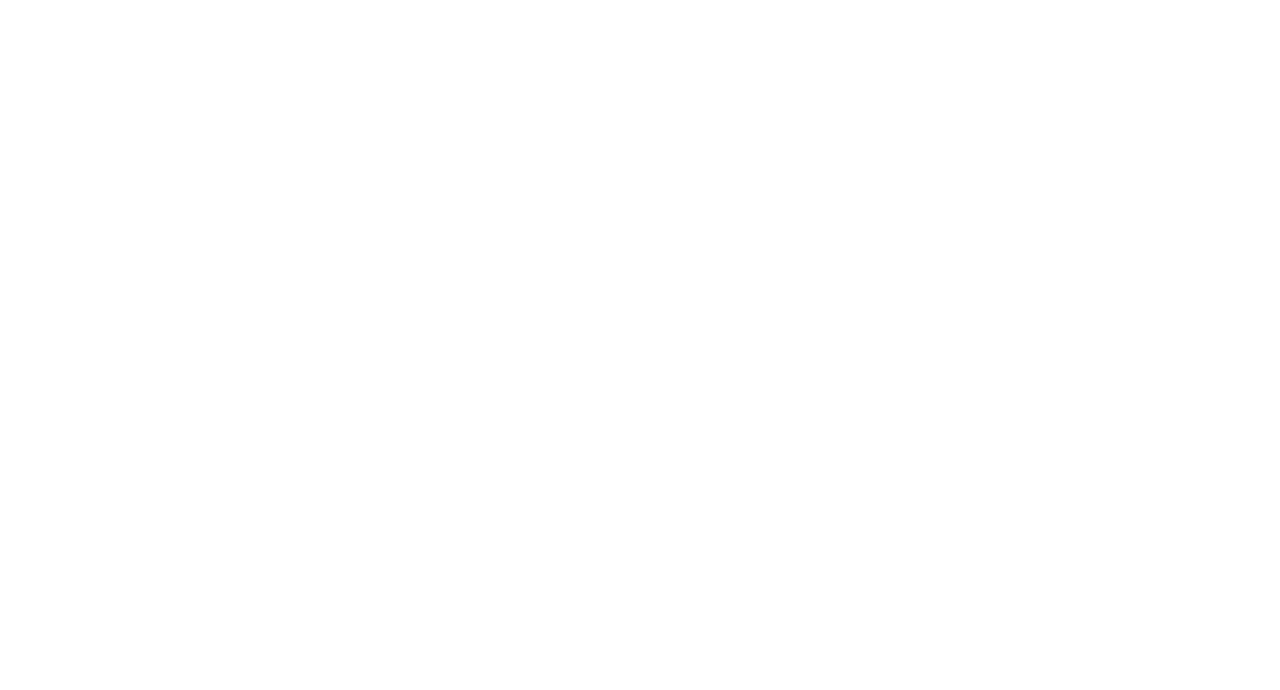
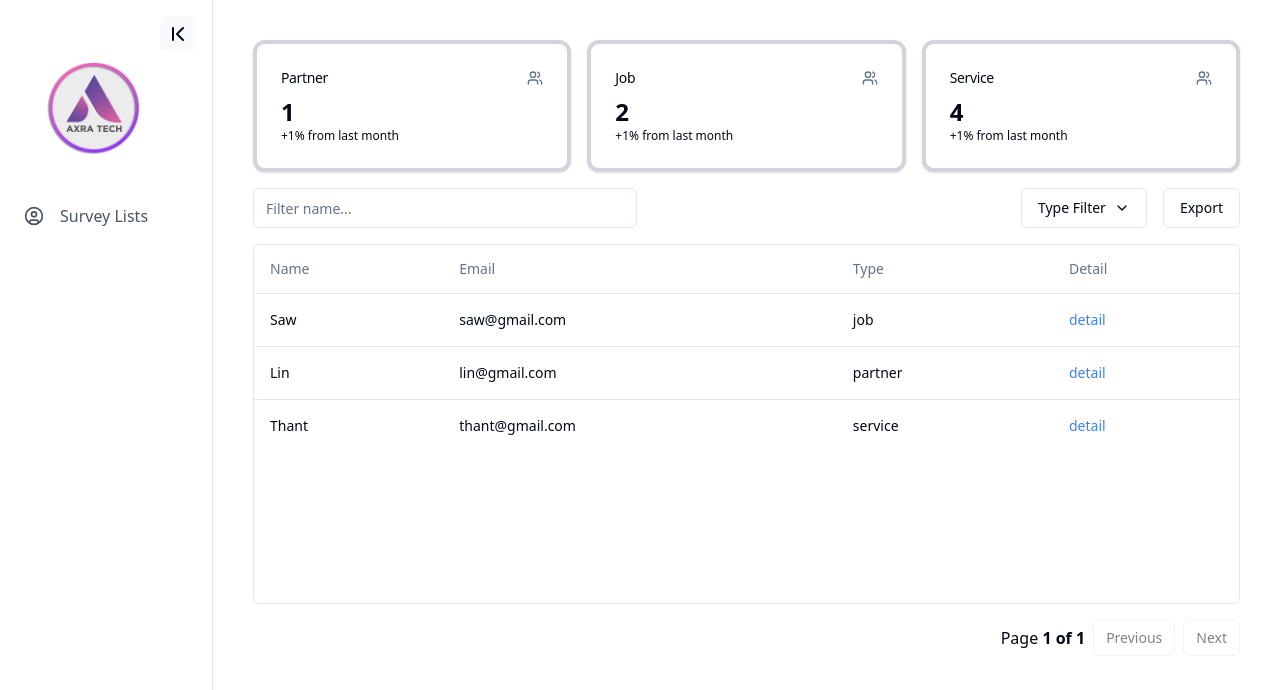
Before and after one commit to SawLinThant/AXRA-survey-website, a React (Vite) app: page / in a window 1280 px wide. Before the commit this address had no page. Shown: the top 690 px of the page. Built offline with nearby package versions, Linux system fonts and the light colour scheme; sample sign-in values are in the browser's storage.

Commit message:
fix: login handler function

```diff
--- a/src/App.jsx
+++ b/src/App.jsx
@@ -11,17 +11,18 @@ import Login from "./pages/Login";
 
 function App() {
   const [isLogin, setIsLogin] = useState(false);
+  const user = JSON.parse(localStorage.getItem("user"));
 
-  const ProtecedRoutes = () => {
-    return isLogin ? <Outlet /> : <Navigate to="/login" />;
+  const ProtectedRoutes = () => {
+    return !isLogin && !user ? <Navigate to="/login" /> : <Outlet />;
   };
 
   return (
     <BrowserRouter>
       <Routes>
         <Route path="/login" element={<Login setIsLogin={setIsLogin} />} />
-        <Route element={<ProtecedRoutes />}>
-          <Route path="/Dashboard" element={<Dashboard isLogin={isLogin} />} />
+        <Route element={<ProtectedRoutes />}>
+          <Route path="/" element={<Dashboard />} />
         </Route>
       </Routes>
     </BrowserRouter>
--- a/src/pages/Login.jsx
+++ b/src/pages/Login.jsx
@@ -40,7 +40,8 @@ const Login = ({ setIsLogin }) => {
       });
     } else {
       setIsLogin(true);
-      navigate("/Dashboard");
+      navigate("/");
+      localStorage.setItem("user", JSON.stringify(userData));
     }
   };
 
```
Also changed, not shown: src/pages/Dashboard/index.jsx (+12 -12 lines).
